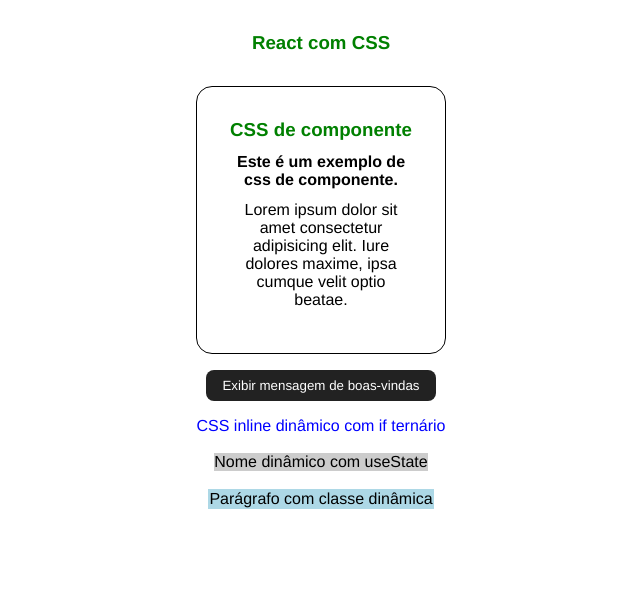
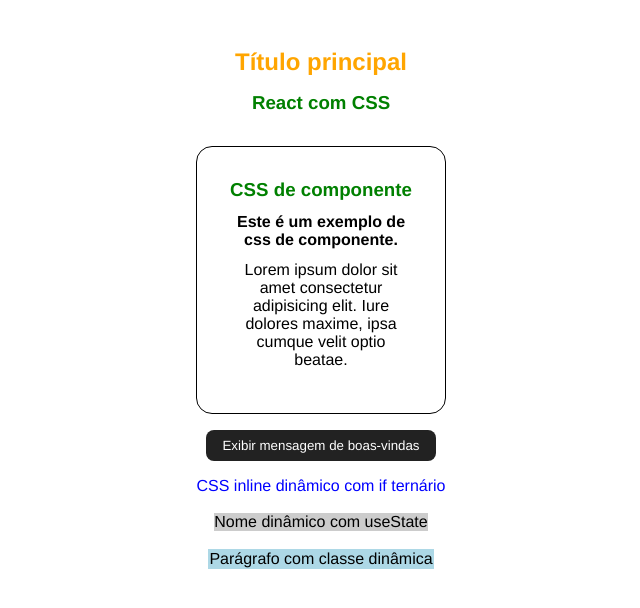
Before and after one commit to GilbertoASJ/ReactJs-Course, a React (Create React App) app in the folder 4_css/: page / in a window 1280 px wide. Shown: the top 608 px of the page, without its empty margins (319-959 px from the left). Built offline with nearby package versions, Linux system fonts and the light colour scheme.

Commit message:
Feature: :sparkles: Css modules

```diff
--- a/4_css/src/App.jsx
+++ b/4_css/src/App.jsx
@@ -3,6 +3,7 @@ import './App.css';
 import { useState } from 'react'
 
 import ComponentCss from './components/ComponentCss/ComponentCss'
+import Title from './components/Title/Title'
 
 
 function App() {
@@ -14,6 +15,9 @@ function App() {
 
     return (
         <div className="App">
+
+            {/* CSS Modules */}
+            <Title />
 
             {/* CSS global */}
             <h3>React com CSS</h3>
@@ -50,7 +54,6 @@ function App() {
             <p className={redTitle ? "red-title" : "simple-title"}>
                 Parágrafo com classe dinâmica
             </p>
-
         </div>
     );
 }
--- /dev/null
+++ b/4_css/src/components/Title/Title.jsx
@@ -0,0 +1,12 @@
+import styles from './Title.module.css'
+
+const Title = () => {
+
+	return (
+		<>
+			<h2 className={styles.principal_title}>Título principal</h2>
+		</>
+	)
+}
+
+export default Title;
--- /dev/null
+++ b/4_css/src/components/Title/Title.module.css
@@ -0,0 +1,4 @@
+.principal_title {
+	color: orange;
+	padding: 16px;
+}
```
